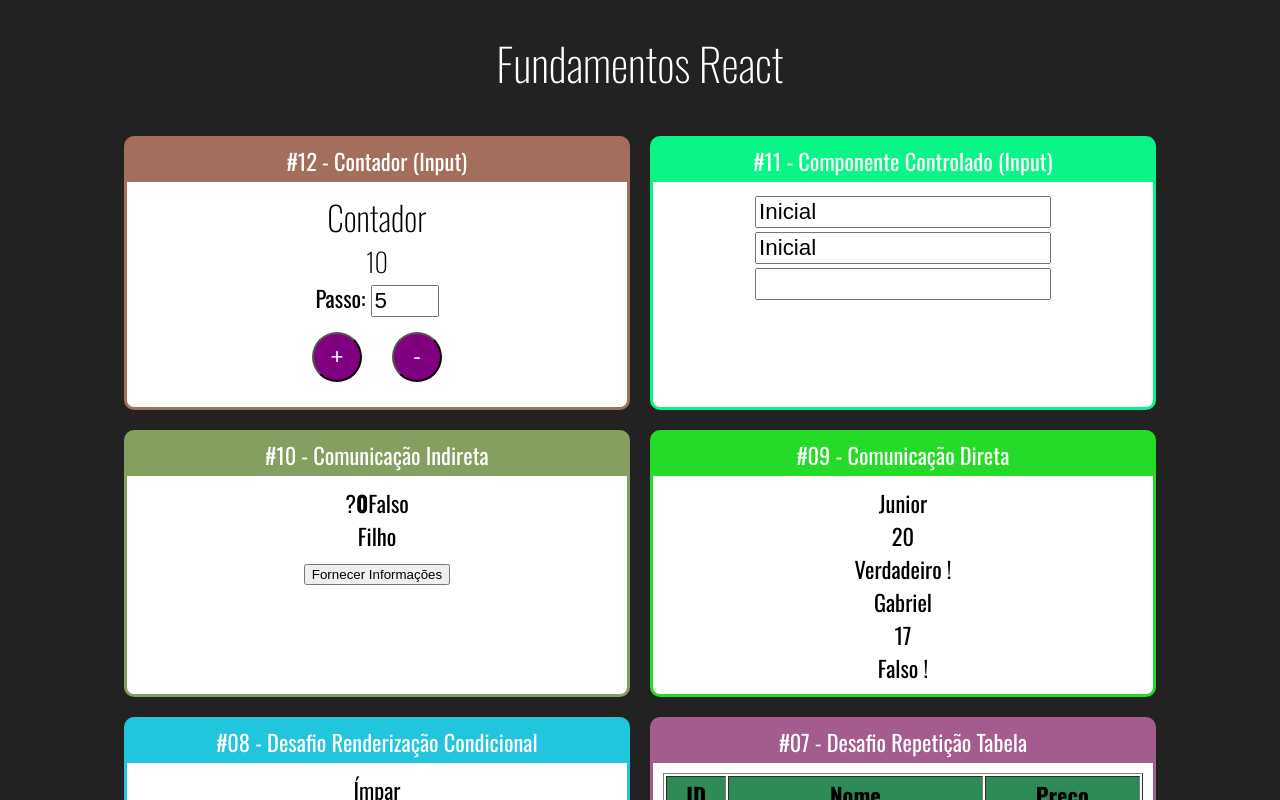
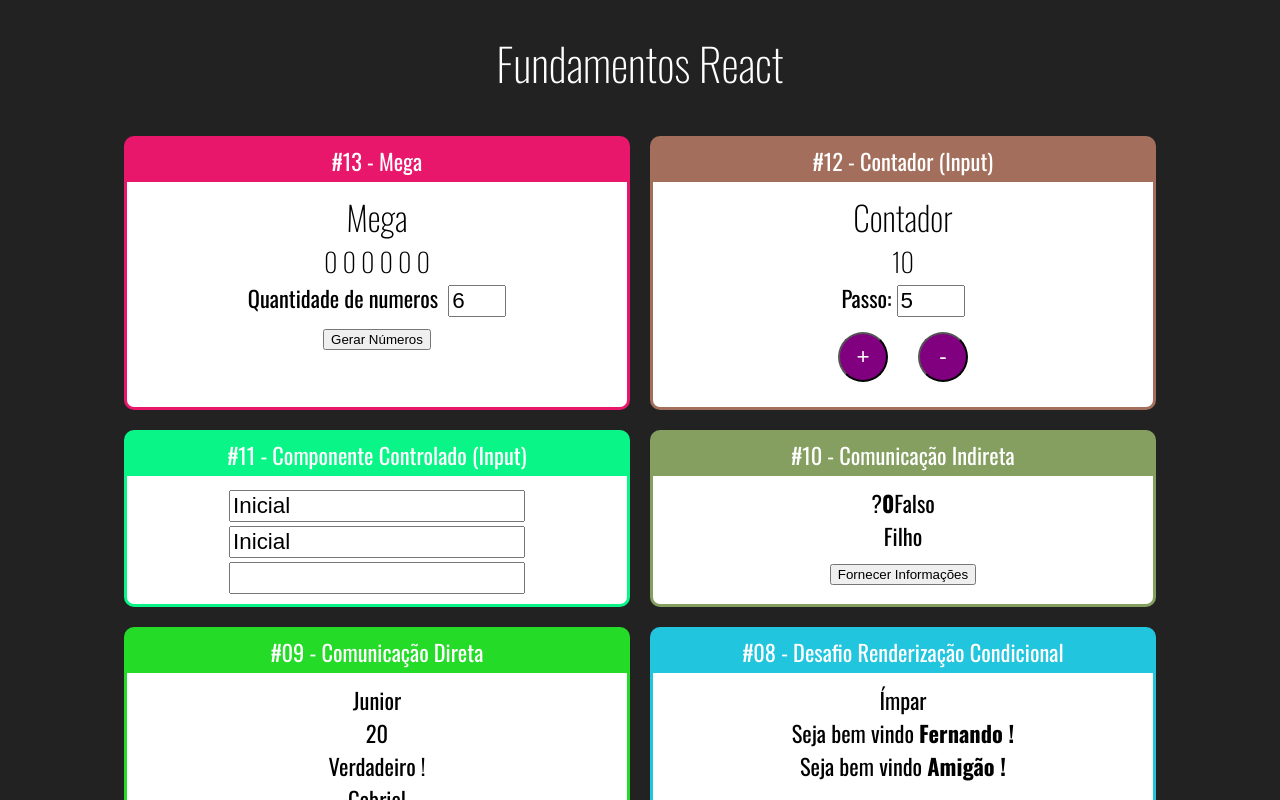
Before and after one commit to marcosocorrea/Fundamentos-Curso-React---Redux, a React (Create React App) app: page / in a window 1280 px wide. Shown: the top 800 px of the page. Built offline with nearby package versions, Linux system fonts and the light colour scheme.

Commit message:
28 10 2020

```diff
--- a/src/App.jsx
+++ b/src/App.jsx
@@ -1,6 +1,8 @@
 
+import "./App.css"
 import React from 'react'
 
+import Mega from './components/mega/Mega'
 import Contador from './components/contador/Contador'
 import Input from './components/formulario/Input'
 import IndiretaPai from './components/comunicacao/IndiretaPai'
@@ -15,9 +17,10 @@ import Primeiro from './components/basicos/Primeiro'
 import ComParametro from './components/basicos/ComParametro'
 import Fragmento from './components/basicos/Fragmento'
 import Aleatorio from './components/basicos/Aleatorio'
+import DiretaPai from './components/comunicacao/DiretaPai'
 
-import "./App.css"
-import DiretaPai from './components/comunicacao/DiretaPai'
+
+
 
 export default _ =>
 
@@ -26,6 +29,9 @@ export default _ =>
 
         <div className="Cards">
 
+            <Card titulo="#13 - Mega" color="#e8176b" >
+                <Mega qtde={6}></Mega>
+            </Card>
 
             <Card titulo="#12 - Contador (Input)" color="#a36f5c" >
                 <Contador numeroInicial={10} />
--- /dev/null
+++ b/src/components/mega/Mega.css
@@ -0,0 +1,7 @@
+.Mega input{
+    font-size: 1.4rem;
+    width: 50px;
+}
+.Mega label{
+    margin-right: 10px;
+}
--- a/src/components/mega/Mega.jsx
+++ b/src/components/mega/Mega.jsx
@@ -0,0 +1,42 @@
+import './Mega.css'
+import React, { useState } from 'react'
+
+export default props => {
+
+    ///////FUNÇÕES///////////////
+
+function gerarNumeroNaoContido(min, max, array) {
+    const aleatorio = parseInt(Math.random() * (max + 1 - min)) + min
+    return array.includes(aleatorio) ? gerarNumeroNaoContido(min, max, array) : aleatorio
+}
+
+function gerarNumeros(qtde) {
+    const numeros = Array(qtde)
+        .fill(0)
+        .reduce((nums) => {
+            const novoNumero = gerarNumeroNaoContido(1, 60, nums)
+            return [...nums, novoNumero]
+        }, [])
+        .sort((n1, n2) => n1 - n2) //deixa na ordem crescente
+    return numeros
+}
+
+//////////////////////////////////////
+
+
+const [qtde, setQtde] = useState(props.qtde || 6)
+const numerosIniciais = Array(qtde).fill(0)
+const [numeros, setNumeros] = useState(numerosIniciais)
+
+    return (
+        <div className="Mega">
+            <h2>Mega</h2>
+            <h3>{numeros.join(' ')}</h3>
+            <div>
+                <label>Quantidade de numeros</label>
+                <input min="6" max="12" type="number" value={qtde} onChange={e => setQtde(+e.target.value)}/>
+            </div>
+            <button onClick={ _ => setNumeros(gerarNumeros(qtde))}>Gerar Números</button>
+        </div>
+    )
+}
```
